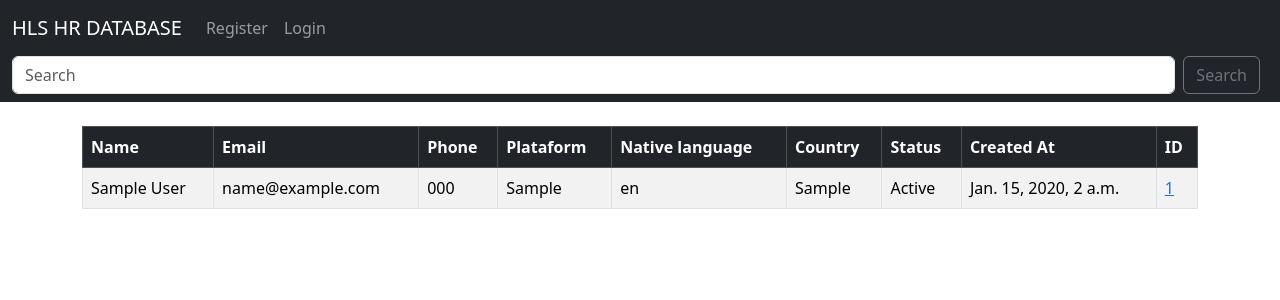
After one commit to rodrelonmask/HR, a Django app: template website/templates/search_results.html in a window 1280 px wide. The commit adds this page. Shown: the top 300 px of the page. Run offline with Django 5.2, Linux system fonts and the light colour scheme; the template is opened without the code that fills it: values that come from a table or form of the project are taken from there, others are empty; tables that the repository leaves empty hold one stand-in row (values such as "Sample post").

Commit message:
Add files via upload

```diff
--- a/website/templates/navbar.html
+++ b/website/templates/navbar.html
@@ -15,11 +15,6 @@
           <a class="nav-link" href="{% url 'logout' %}">Logout</a>
         </li>
 
-        <form class="d-flex">
-          <input class="form-control me-2" type="search" placeholder="Search" aria-label="Search">
-          <button class="btn btn-outline-success" type="submit">Search</button>
-        </form>
-
         {% else %}
         <li class="nav-item">
           <a class="nav-link" href="{% url 'register' %}">Register</a>
@@ -30,7 +25,16 @@
         {% endif %}
 
       </ul>
-
     </div>
   </div>
 </nav>
+<div class="bg-dark container-fluid">
+  <div class="bg-dark">
+
+    <form class="d-flex mx-auto bg-dark" method="GET" action="{% url 'search_record' %}">
+      <input class="form-control mb-2 " type="search" name="search_query" placeholder="Search" aria-label="Search">
+      <button class="btn btn-outline-secondary mb-2 mx-2" type="submit">Search</button>
+    </form>
+
+  </div>
+</div>
--- /dev/null
+++ b/website/templates/search_results.html
@@ -0,0 +1,40 @@
+{% extends 'base.html' %}
+
+{% block content %}
+
+{% if records %}
+<table class="table table-striped table-hover table-bordered">
+  <thead class="table-dark">
+    <tr>
+      <th scope="col">Name</th>
+      <th scope="col">Email</th>
+      <th scope="col">Phone</th>
+      <th scope="col">Plataform</th>
+      <th scope="col">Native language</th>
+      <th scope="col">Country</th>
+      <th scope="col">Status</th>
+      <th scope="col">Created At</th>
+      <th scope="col">ID</th>
+    </tr>
+  </thead>
+  <tbody>
+    {% for record in records %}
+    <tr>
+      <td>{{ record.first_name }} {{ record.last_name }}</td>
+      <td>{{ record.email }}</td>
+      <td>{{ record.phone }}</td>
+      <td>{{ record.platform }}</td>
+      <td>{{ record.language }}</td>
+      <td>{{ record.country }}</td>
+      <td>{{ record.status }}</td>
+      <td>{{ record.created_at }}</td>
+      <td><a href="{% url 'record' record.id %}">{{ record.id }}</a></td>
+    </tr>
+    {% endfor %}
+  </tbody>
+</table>
+{% else %}
+<h3>No records found</h3>
+{% endif %}
+
+{% endblock %}
```
